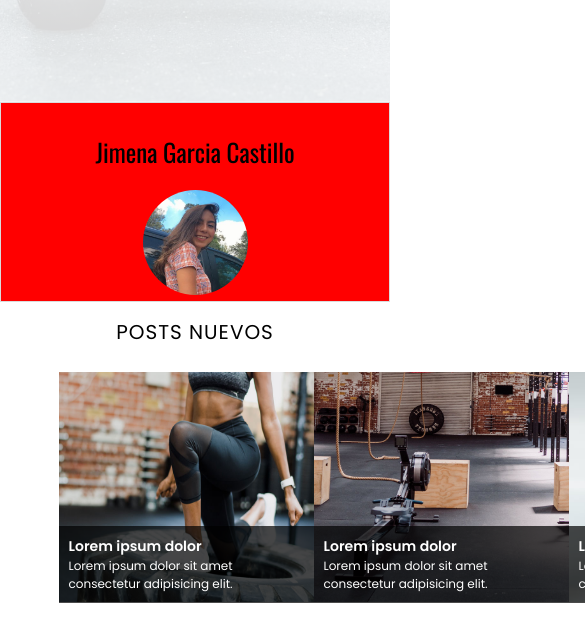
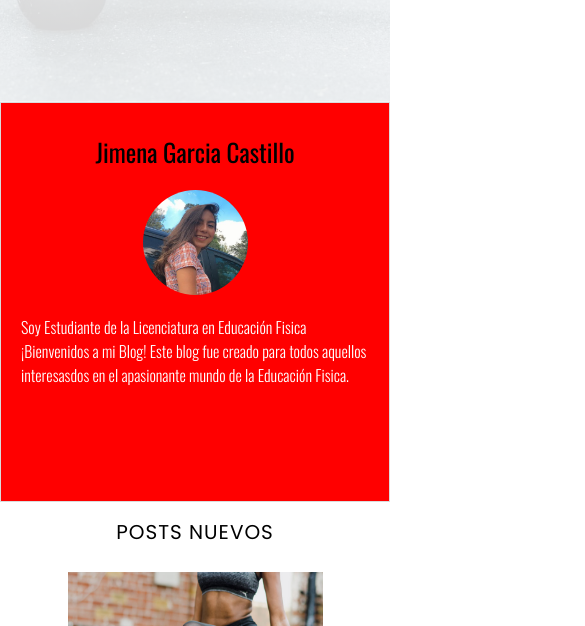
Before and after one commit to BetoSandoval/Blog-Fiteness, a plain HTML site: page index.html in a window 390 px wide. Shown: the part 392-1018 px from the top of the page, 585 px wide, since content can reach past the window. Drawn offline with nearby package versions, Linux system fonts and the light colour scheme.

Commit message:
Mediaquerys terminados

```diff
--- a/assets/sass/_mediaquery.sass
+++ b/assets/sass/_mediaquery.sass
@@ -36,5 +36,15 @@
                 border: 1px solid #DBDBDB
                 padding: 30px 20px
                 width: 100%
-                height: 200px
+                height: 400px
                 background: red
+        .posts
+            margin: 0
+            width: 100%
+
+@media screen and ( max-width: 800px  )
+    body
+        .posts
+            .posts-contenido
+                flex-direction: column
+                align-items: center
```
Also changed, not shown: assets/css/estilos.css, 1 other file.
